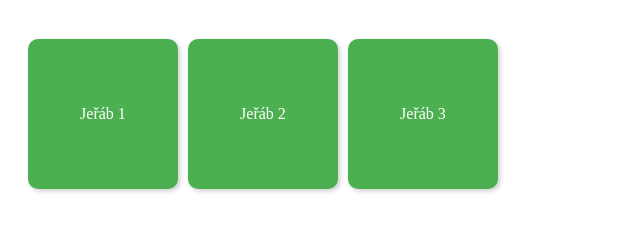
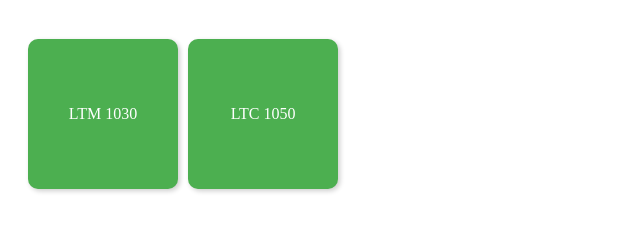
Before and after one commit to Hvezda340/PDF-CRANES, a plain HTML site: page index.html in a window 1280 px wide. Shown: the part 61-292 px from the top of the page, without its empty margins (0-640 px from the left). Drawn offline with Linux system fonts and the light colour scheme.

Commit message:
Update index.html

```diff
--- a/index.html
+++ b/index.html
@@ -3,7 +3,7 @@
 <head>
     <meta charset="UTF-8">
     <meta name="viewport" content="width=device-width, initial-scale=1.0">
-    <title>Jeřáby</title>
+    <title>Jeřáby - Výběr PDF</title>
     <style>
         .container {
             display: flex;
@@ -32,10 +32,9 @@
 <body>
     <h1>Jeřáby - Výběr PDF</h1>
     <div class="container">
-        <div class="tile" onclick="openPDF('https://www.hanys.cz/odkaz-na-pdf-jerabu-1.pdf')">Jeřáb 1</div>
-        <div class="tile" onclick="openPDF('https://www.hanys.cz/odkaz-na-pdf-jerabu-2.pdf')">Jeřáb 2</div>
-        <div class="tile" onclick="openPDF('https://www.hanys.cz/odkaz-na-pdf-jerabu-3.pdf')">Jeřáb 3</div>
-        <!-- Přidejte další dlaždice stejným způsobem -->
+        <div class="tile" onclick="openPDF('https://www.hanys.cz/technika/jeraby/LTM-1030.pdf')">LTM 1030</div>
+        <div class="tile" onclick="openPDF('https://www.hanys.cz/technika/jeraby/LTC-1050.pdf')">LTC 1050</div>
+        <!-- Přidejte další dlaždice s odkazy na další PDF soubory -->
     </div>
 
     <script>
```
